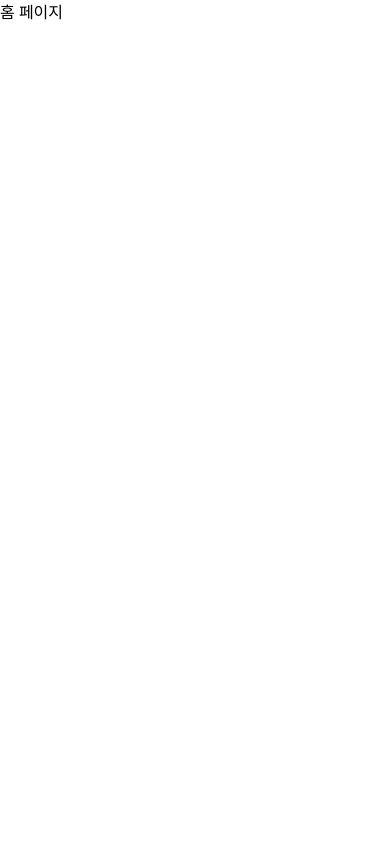
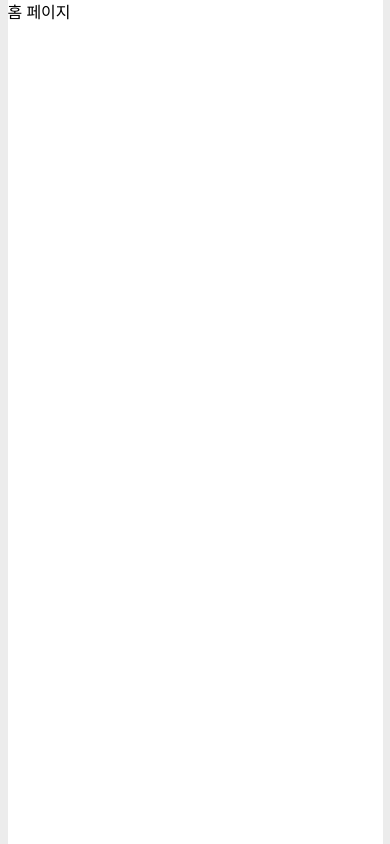
Before and after one commit to SOPT-all/39-SOPKATHON-WEB-WEB1, a React (Vite) app: page / in a window 390 px wide. Built offline with nearby package versions, Linux system fonts and the light colour scheme.

Commit message:
chore: 모바일 웹 앱 너비 375px로 고정 (#30)

```diff
--- a/src/shared/styles/global.css
+++ b/src/shared/styles/global.css
@@ -13,14 +13,17 @@
   }
 
   body {
-    min-width: 320px;
+    min-width: 375px;
     min-height: 100dvh;
     margin: 0;
-    background-color: #fff;
+    background-color: #ececec;
     color: #000;
   }
 
   #root {
+    width: 375px;
     min-height: 100dvh;
+    margin-inline: auto;
+    background-color: #fff;
   }
 }
```
